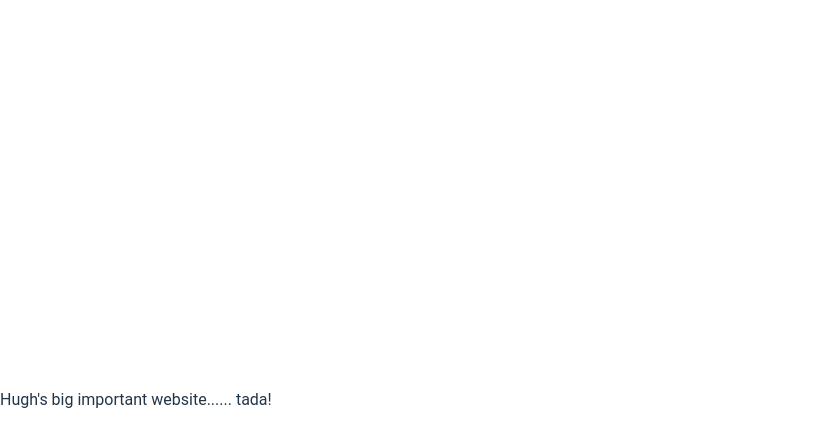
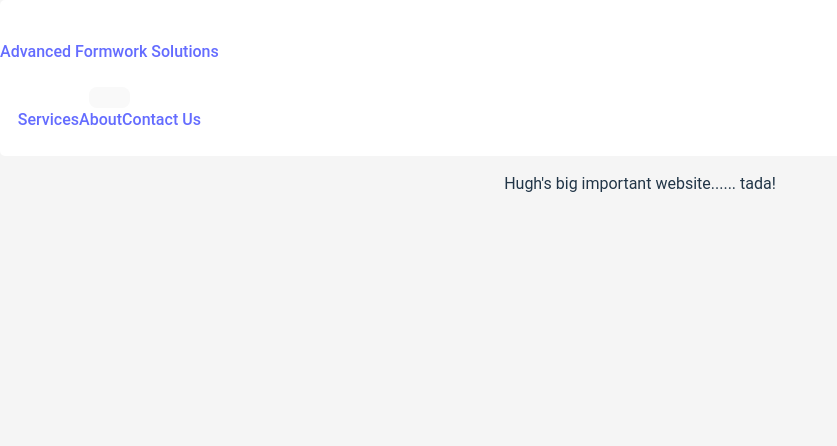
Before and after one commit to sam2829/advanced-framework-solutions, a React (Vite) app: page / in a window 1280 px wide. Shown: the top 446 px of the page, without its empty margins (0-837 px from the left). Built offline with nearby package versions, Linux system fonts and the light colour scheme.

Commit message:
Set up basic styling for body of app

```diff
--- a/src/App.css
+++ b/src/App.css
@@ -1,6 +1,9 @@
-#root {
-  max-width: 1280px;
-  margin: 0 auto;
-  padding: 2rem;
-  text-align: center;
+/* Full viewport */
+html, body, #root {
+  width: 100%;
+  height: 100%;
+  overflow-x: hidden;
+  background-color: #ffffff;
+  margin: 0;
+  padding: 0;
 }
--- a/src/App.module.css
+++ b/src/App.module.css
@@ -1,16 +1,20 @@
+/* App container */
 .App {
-  text-align: center;
+  width: 100%;
+  min-height: 100vh;
+  background-color: #f5f5f5;
   font-family: "Roboto", sans-serif;
   font-weight: 400;
-  font-style: normal;
-  background-color: #ffffff;
+  text-align: center;
 }
 
-/* make sure no side scrolling on app */
-html, body {
-  overflow-x: hidden;
-  margin: 0;
-  padding: 0;
-  width: 100%;
+/* Navbar */
+.NavBar {
   background-color: #ffffff;
+  display: flex;
+  align-items: center;
+  min-height: 136px;
+  border-radius: 5px;
+  padding-top: 10px;
+  padding-bottom: 10px;
 }
--- a/src/App.tsx
+++ b/src/App.tsx
@@ -1,10 +1,49 @@
-// import "./App.css";
-import styles from "./App.module.css"
+import "./App.css";
+import styles from "./App.module.css";
+
+import Container from 'react-bootstrap/Container';
+import Nav from 'react-bootstrap/Nav';
+import Navbar from 'react-bootstrap/Navbar';
+import NavDropdown from 'react-bootstrap/NavDropdown';
 
 function App() {
   return (
     <>
       <div className={styles.App}>
+        {/* Navbar */}
+        <Navbar
+          // expanded={expanded}
+          collapseOnSelect
+          expand="lg"
+          className={styles.NavBar}
+          fixed="top"
+        >
+          <Container fluid>
+          <Navbar.Brand className={`px-4 ${styles.Logo}`}>
+            {/* Navbar Logo */}
+            <Nav.Link>
+              <div>
+                <p className={styles.LogoText}>Advanced Formwork Solutions</p>
+              </div>
+            </Nav.Link>
+          </Navbar.Brand>
+          <Navbar.Toggle
+            // ref={ref}
+            // onClick={() => setExpanded(!expanded)}
+            aria-controls="responsive-navbar-nav"
+            className={styles.MenuIcon}
+          ></Navbar.Toggle>
+          <Navbar.Collapse id="responsive-navbar-nav">
+            <Nav className={`ms-auto ${styles.NavLinks}`}>
+              {/** Nav Links in Navbar */}
+              <Nav.Link>Services</Nav.Link>
+              <Nav.Link>About</Nav.Link>
+              <Nav.Link>Contact Us</Nav.Link>
+            </Nav>
+          </Navbar.Collapse>
+          </Container>
+        </Navbar>
+
         <p>Hugh's big important website...... tada!</p>
       </div>
     </>
```
